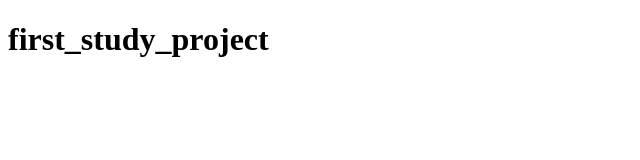
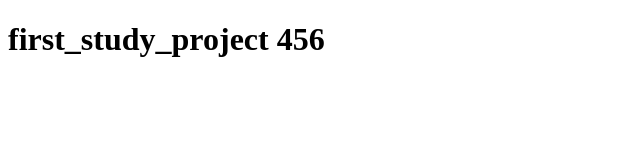
Before and after one commit to MichNoga/first_study_project, a plain HTML site: page index.html in a window 1280 px wide. Shown: the whole page, without its empty margins (0-640 px from the left). Drawn offline with Linux system fonts and the light colour scheme.

Commit message:
2nd changes

```diff
--- a/index.html
+++ b/index.html
@@ -7,6 +7,6 @@
     <title>first_study_project</title>
 </head>
 <body>
-    <h1>first_study_project</h1>
+    <h1>first_study_project 456</h1>
 </body>
 </html>
```
